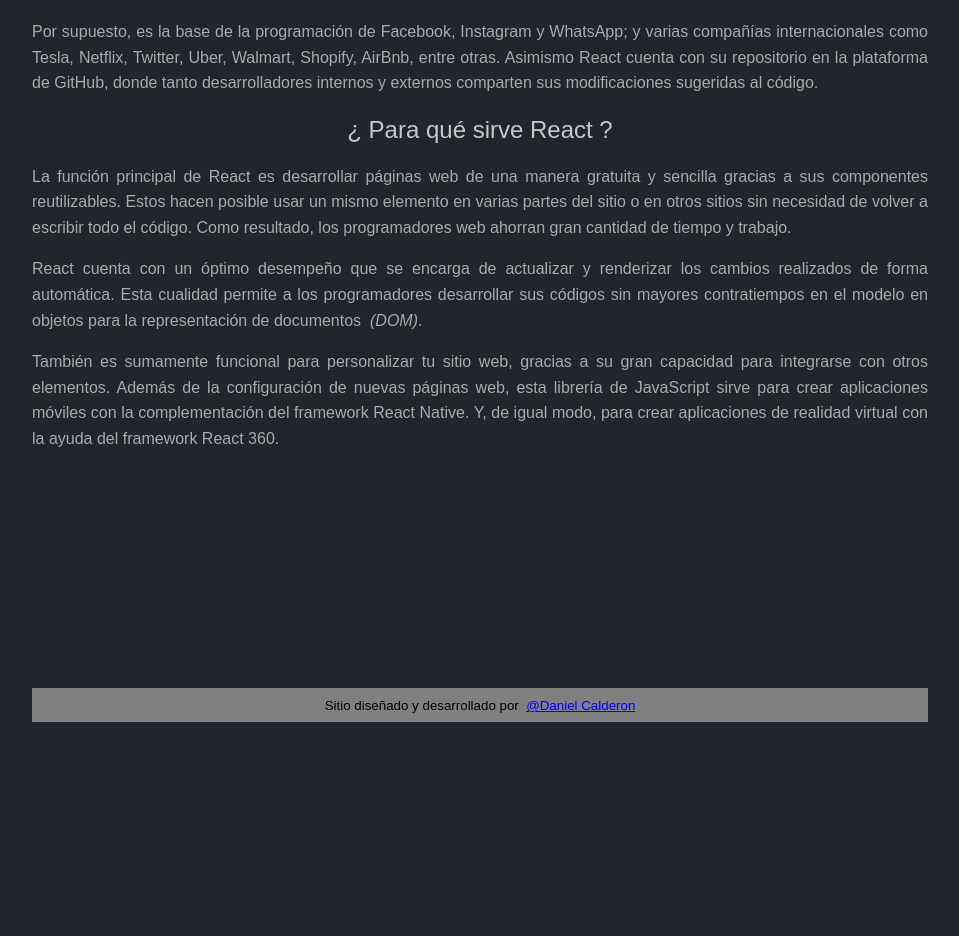
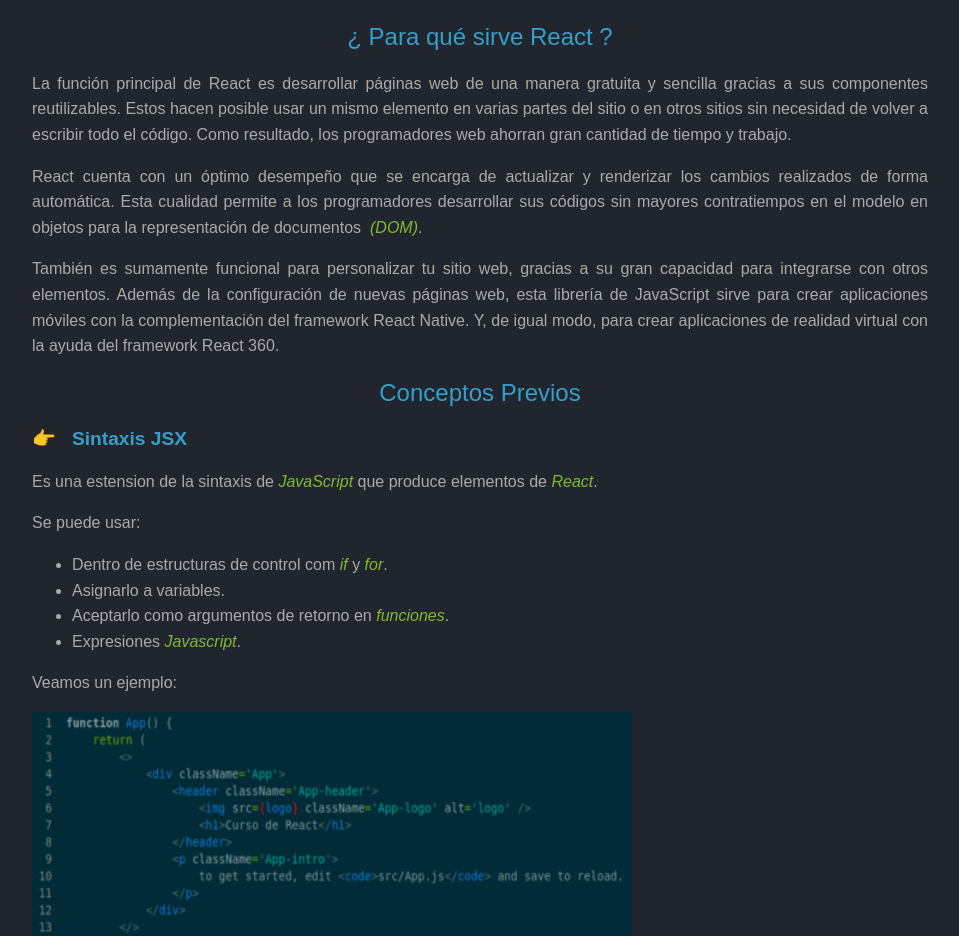
Before and after one commit to Kapelu/script-bash, a Next.js app: page / in a window 1280 px wide. Shown: the part 388-1324 px from the top of the page, without its empty margins (160-1119 px from the left). Before the commit the page ends 1110 px from the top, so only its background shows below. Built offline with nearby package versions, Linux system fonts and the light colour scheme.

Commit message:
Update 30-06-2023

```diff
--- a/app/globals.css
+++ b/app/globals.css
@@ -46,6 +46,34 @@
 	background: #21252e;
 }
 
+h1 {
+	font-size: 2rem;
+	text-align: center;
+	color: var(--white-light);
+}
+
+h2 {
+	font-size: 1.5rem;
+	font-weight: 400;
+	text-align: center;
+	color: var(--first-color);
+}
+
+h3 {
+	font-size: 1.2rem;
+	text-align: left;
+	color: var(--first-color);
+}
+
+p {
+	line-height: 1.6;
+	color: var(--grey-light);
+	text-align: justify;
+}
+
+i{
+	color:#acff2fb0;
+}
 /*
 $ **********************************************************
 $ ********************   Sección MAIN   ********************
@@ -58,33 +86,16 @@
 	overflow: auto;
 }
 
-h1 {
-	font-size: 2rem;
-	text-align: center;
-	color: var(--white-light);
-}
-
-p {
-	line-height: 1.6;
-	color: var(--grey-light);
-	text-align: justify;
-}
 .seccion {
 	margin: 0;
 	padding: 0;
 	box-sizing: border-box;
 }
 
-.contenedor {
+.article {
 	margin-left: auto;
 	margin-right: auto;
 	border-color: 5px solid #23272f;
 	width: 100%;
     min-height: 100vh;
 }
-.titulo {
-	font-size: 1.5rem;
-	font-weight: 400;
-	text-align: center;
-	color: var(--white-light);
-}
--- a/app/page.jsx
+++ b/app/page.jsx
@@ -4,8 +4,8 @@
 	return (
 		<>
 			<section className='seccion'>
-				<article className='contenedor'>
-					<h2 className='titulo'>¿ Qué es React ?</h2>
+				<article className='article'>
+					<h2>¿ Qué es React ?</h2>
 					<p>
 						React es una librería para crear interfaces de usuarios
 						con código abierto, es decir, que está a disposición de
@@ -25,32 +25,23 @@
 						framework. Esto lo veremos más adelante en los
 						requerimientos.
 					</p>
+					<h2>¿ Para qué sirve React ?</h2>
 					<p>
-						Por supuesto, es la base de la programación de Facebook,
-						Instagram y WhatsApp; y varias compañías internacionales
-						como Tesla, Netflix, Twitter, Uber, Walmart, Shopify,
-						AirBnb, entre otras. Asimismo React cuenta con su
-						repositorio en la plataforma de GitHub, donde tanto
-						desarrolladores internos y externos comparten sus
-						modificaciones sugeridas al código.
-					</p>
-					<h2 className='titulo'>¿ Para qué sirve React ?</h2>
-					<p>
-						La función principal de React es
-						desarrollar páginas web de una manera gratuita y
-						sencilla gracias a sus componentes reutilizables. Estos
-						hacen posible usar un mismo elemento en varias partes
-						del sitio o en otros sitios sin necesidad de volver a
-						escribir todo el código. Como resultado, los
-						programadores web ahorran gran cantidad de tiempo y
-						trabajo.
+						La función principal de React es desarrollar páginas web
+						de una manera gratuita y sencilla gracias a sus
+						componentes reutilizables. Estos hacen posible usar un
+						mismo elemento en varias partes del sitio o en otros
+						sitios sin necesidad de volver a escribir todo el
+						código. Como resultado, los programadores web ahorran
+						gran cantidad de tiempo y trabajo.
 					</p>
 					<p>
 						React cuenta con un óptimo desempeño que se encarga de
 						actualizar y renderizar los cambios realizados de forma
 						automática. Esta cualidad permite a los programadores
 						desarrollar sus códigos sin mayores contratiempos en el
-						modelo en objetos para la representación de documentos &nbsp;
+						modelo en objetos para la representación de documentos
+						&nbsp;
 						<i>(DOM)</i>.
 					</p>
 					<p>
@@ -63,6 +54,39 @@
 						aplicaciones de realidad virtual con la ayuda del
 						framework React 360.
 					</p>
+					<h2>Conceptos Previos</h2>
+					<h3>&#128073; &nbsp; Sintaxis JSX</h3>
+					<p>
+						Es una estension de la sintaxis de <i>JavaScript</i> que
+						produce elementos de <i>React</i>.
+					</p>
+					<p>
+						Se puede usar:
+						<ul>
+							<li>
+								Dentro de estructuras de control com <i>if</i> y{' '}
+								<i>for</i>.
+							</li>
+							<li>Asignarlo a variables.</li>
+							<li>
+								Aceptarlo como argumentos de retorno en{' '}
+								<i>funciones</i>.
+							</li>
+							<li>
+								Expresiones <i>Javascript</i>.
+							</li>
+						</ul>
+						Veamos un ejemplo:
+						<br />
+					</p>
+					<div>
+						<Image
+							src='/assets/code/jsx.png'
+							alt='Picture of the author'
+							width={600}
+							height={300}
+						/>
+					</div>
 				</article>
 			</section>
 		</>
```
Also changed, not shown: app/prueba.js (added, +20 -0 lines), public/assets/code/jsx.png (added), public/assets/code/jsx2.png (added).
